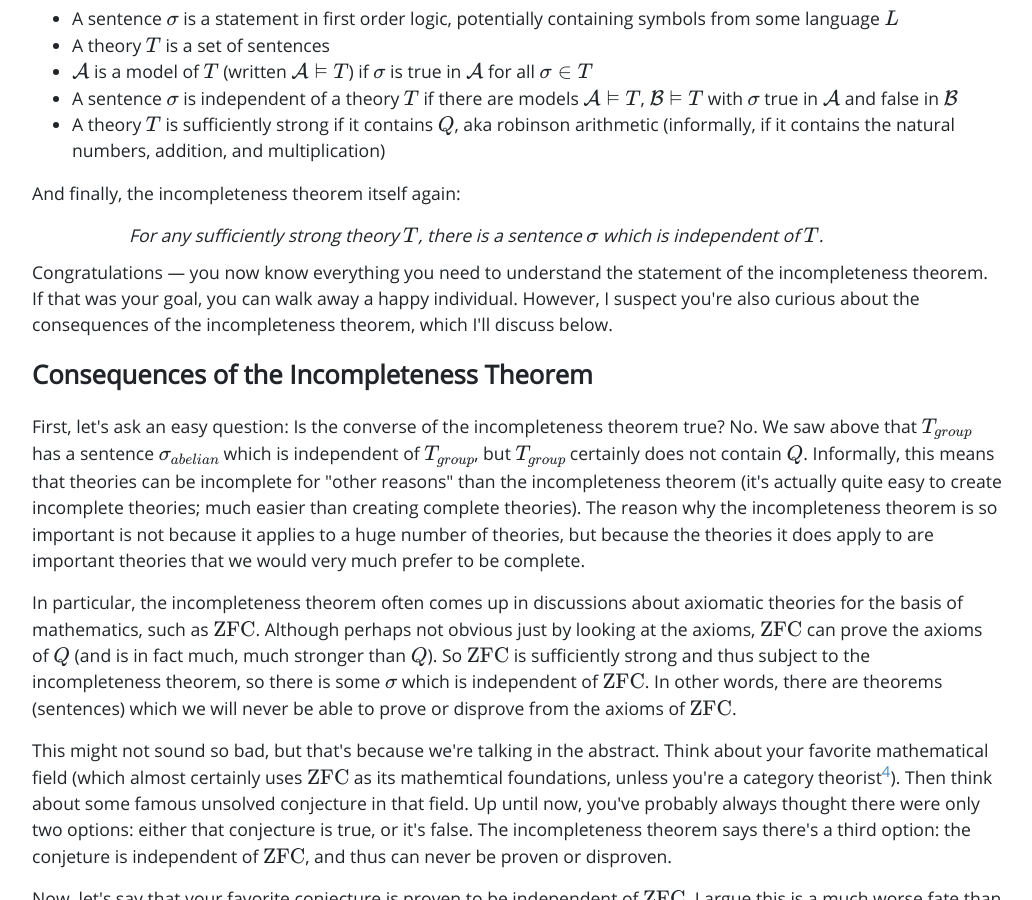
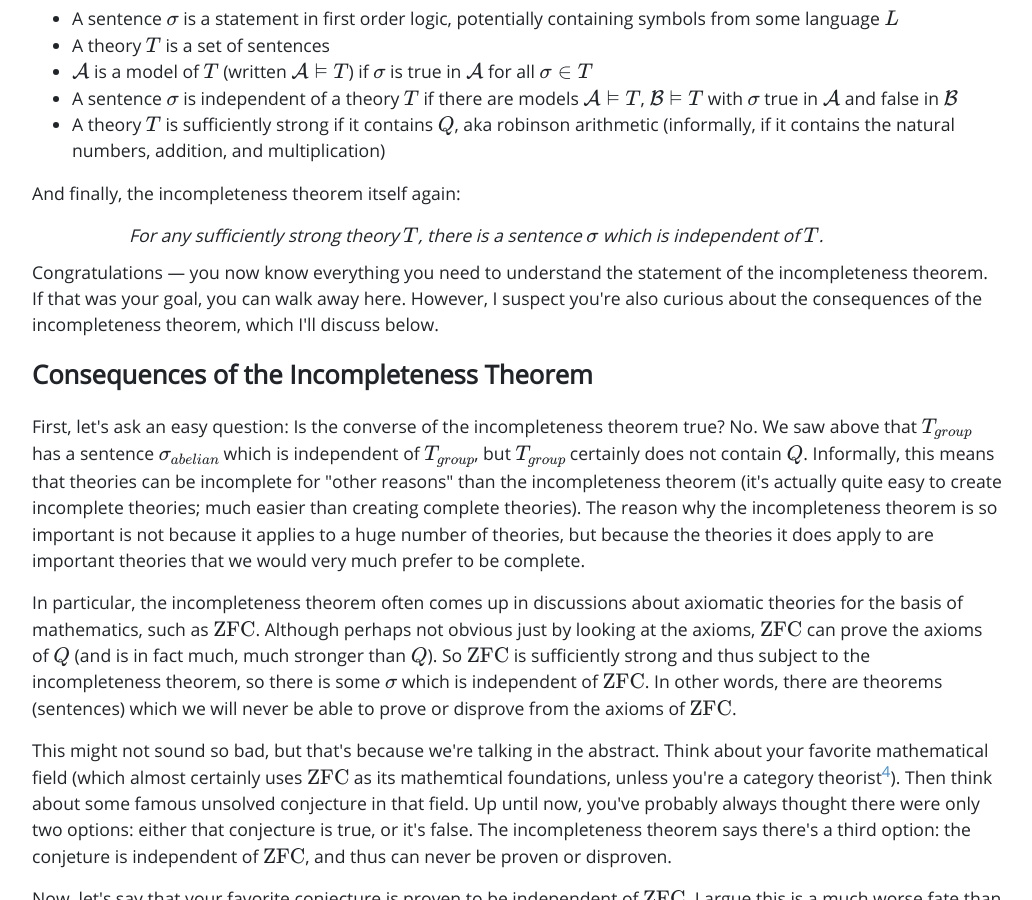
Before and after one commit to Liam-DeVoe/liam-devoe.github.io, a Jekyll site: the page built from _posts/2022-03-16-godels-incompleteness-theorem.md, in a window 1280 px wide and 900 px high, scrolled down 4397 px. Shown: the whole window, without its empty margins (123-1155 px from the left). Built offline with Jekyll 4.4.1, drawn with Linux system fonts in a browser that asks for light colours; nearby versions of some CDN libraries; some web fonts are replaced; formulas are drawn with MathJax 3.

Commit message:
reword walking away

```diff
--- a/_posts/2022-03-16-godels-incompleteness-theorem.md
+++ b/_posts/2022-03-16-godels-incompleteness-theorem.md
@@ -128,7 +128,7 @@ And finally, the incompleteness theorem itself again:
 
 <div class="quote">For any sufficiently strong theory $T$, there is a sentence $\sigma$ which is independent of $T$.</div>
 
-Congratulations — you now know everything you need to understand the statement of the incompleteness theorem. If that was your goal, you can walk away a happy individual. However, I suspect you're also curious about the consequences of the incompleteness theorem, which I'll discuss below.
+Congratulations — you now know everything you need to understand the statement of the incompleteness theorem. If that was your goal, you can walk away here. However, I suspect you're also curious about the consequences of the incompleteness theorem, which I'll discuss below.
 
 # Consequences of the Incompleteness Theorem
 
```
